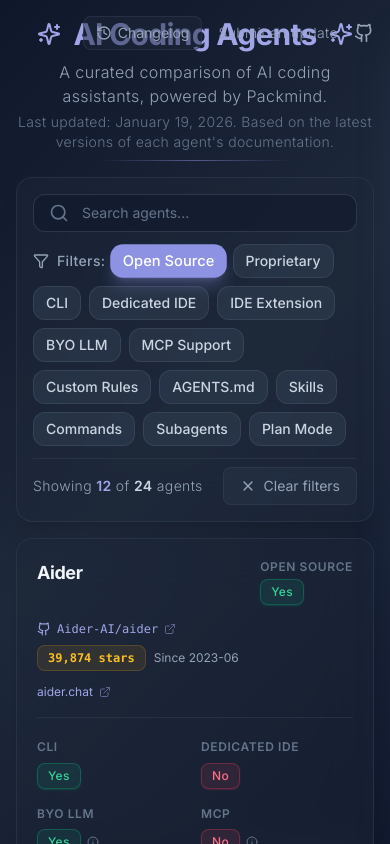
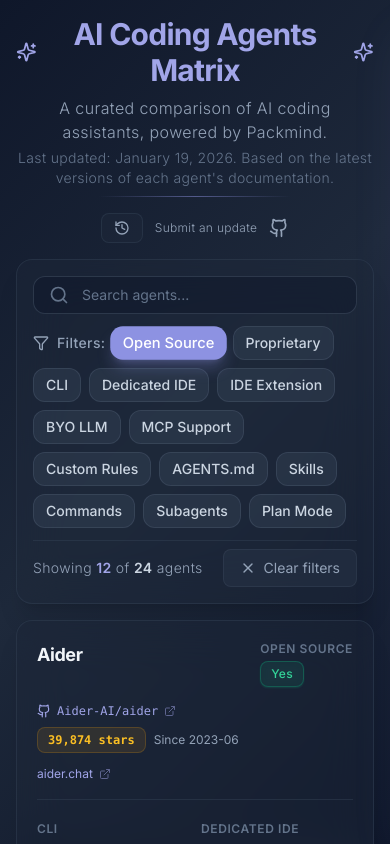
Before and after one commit to PackmindHub/coding-agents-matrix, a React (Vite) app: page / in a window 390 px wide. Both pictures are taken after a click on the button "Open Source". Shown: the top 844 px of the page. Built offline with nearby package versions, Linux system fonts and the light colour scheme.

Commit message:
Improve SEO, rename project and add a new GH issue template

```diff
--- a/index.html
+++ b/index.html
@@ -4,7 +4,34 @@
     <meta charset="UTF-8" />
     <link rel="icon" type="image/svg+xml" href="/vite.svg" />
     <meta name="viewport" content="width=device-width, initial-scale=1.0" />
+
+    <!-- Primary Meta Tags -->
     <title>AI Coding Agents Matrix</title>
+    <meta name="title" content="AI Coding Agents Matrix - Compare Top AI Code Assistants" />
+    <meta name="description" content="Comprehensive comparison matrix of AI coding agents including Claude Code, Cursor, Aider, Windsurf, and more. Compare features, models, pricing, and capabilities to find the best AI assistant for your development workflow." />
+    <meta name="keywords" content="AI coding agents, AI code assistants, Claude Code, Cursor, Aider, Windsurf, Copilot, code completion, AI development tools, coding AI comparison" />
+
+    <!-- Open Graph / Facebook -->
+    <meta property="og:type" content="website" />
+    <meta property="og:url" content="https://coding-agents-matrix.dev/" />
+    <meta property="og:title" content="AI Coding Agents Matrix - Compare Top AI Code Assistants" />
+    <meta property="og:description" content="Comprehensive comparison matrix of AI coding agents including Claude Code, Cursor, Aider, Windsurf, and more. Compare features, models, pricing, and capabilities to find the best AI assistant for your development workflow." />
+    <meta property="og:image" content="https://coding-agents-matrix.dev/og-image.png" />
+
+    <!-- Twitter Card -->
+    <meta property="twitter:card" content="summary_large_image" />
+    <meta property="twitter:url" content="https://coding-agents-matrix.dev/" />
+    <meta property="twitter:title" content="AI Coding Agents Matrix - Compare Top AI Code Assistants" />
+    <meta property="twitter:description" content="Comprehensive comparison matrix of AI coding agents including Claude Code, Cursor, Aider, Windsurf, and more. Compare features, models, pricing, and capabilities." />
+    <meta property="twitter:image" content="https://coding-agents-matrix.dev/og-image.png" />
+
+    <!-- Canonical URL -->
+    <link rel="canonical" href="https://coding-agents-matrix.dev/" />
+
+    <!-- Additional SEO -->
+    <meta name="author" content="PackmindHub" />
+    <meta name="robots" content="index, follow" />
+    <meta name="language" content="English" />
   </head>
   <body>
     <div id="root"></div>
--- a/package.json
+++ b/package.json
@@ -1,5 +1,5 @@
 {
-  "name": "agents-board",
+  "name": "coding-agents-matrix",
   "private": true,
   "version": "0.0.0",
   "type": "module",
--- a/src/App.jsx
+++ b/src/App.jsx
@@ -55,21 +55,39 @@
     <div className="min-h-screen py-4 px-4 sm:px-6 lg:px-8">
       <div className="max-w-[120rem] mx-auto">
         {/* Header */}
-        <div className="mb-4 relative">
-          {/* Header Links - Top Right */}
-          <div className="absolute top-0 right-0 flex items-center gap-4">
+        <div className="mb-4 sm:relative">
+          {/* Title Section */}
+          <div className="text-center">
+            <div className="inline-flex items-center gap-3 mb-2">
+              <Sparkles className="text-violet-400 w-6 h-6" />
+              <h1 className="text-3xl font-bold text-violet-400 tracking-tight">
+                AI Coding Agents Matrix
+              </h1>
+              <Sparkles className="text-violet-400 w-6 h-6" />
+            </div>
+            <p className="text-slate-400 text-base font-light tracking-wide">
+              A curated comparison of AI coding assistants, powered by <a target={"_blank"} href={"https://packmind.com?utm_source=coding-agents-list"}>Packmind</a>.
+            </p>
+            <p className="text-slate-500 text-sm font-light tracking-wide mt-1">
+              Last updated: January 19, 2026. Based on the latest versions of each agent's documentation.
+            </p>
+            <div className="mt-2 h-px w-48 mx-auto bg-gradient-to-r from-transparent via-violet-500/50 to-transparent"></div>
+          </div>
+
+          {/* Header Links - Below title on mobile, top right on desktop */}
+          <div className="flex items-center justify-center gap-3 sm:gap-4 mt-4 sm:absolute sm:top-0 sm:right-0 sm:mt-0 flex-wrap">
             <button
               onClick={() => setIsChangelogOpen(true)}
               className="btn-header"
             >
               <History className="w-4 h-4" />
-              Changelog
+              <span className="hidden sm:inline">Changelog</span>
             </button>
             <a
               href="https://github.com/PackmindHub/coding-agents-matrix/issues"
               target="_blank"
               rel="noopener noreferrer"
-              className="text-slate-400 hover:text-violet-400 text-sm font-light tracking-wide transition-colors duration-200"
+              className="text-slate-400 hover:text-violet-400 text-xs sm:text-sm font-light tracking-wide transition-colors duration-200"
             >
               Submit an update
             </a>
@@ -82,24 +100,6 @@
             >
               <Github className="w-5 h-5" />
             </a>
-          </div>
-
-          {/* Title Section */}
-          <div className="text-center">
-            <div className="inline-flex items-center gap-3 mb-2">
-              <Sparkles className="text-violet-400 w-6 h-6" />
-              <h1 className="text-3xl font-bold text-violet-400 tracking-tight">
-                AI Coding Agents
-              </h1>
-              <Sparkles className="text-violet-400 w-6 h-6" />
-            </div>
-            <p className="text-slate-400 text-base font-light tracking-wide">
-              A curated comparison of AI coding assistants, powered by <a target={"_blank"} href={"https://packmind.com?utm_source=coding-agents-list"}>Packmind</a>.
-            </p>
-            <p className="text-slate-500 text-sm font-light tracking-wide mt-1">
-              Last updated: January 19, 2026. Based on the latest versions of each agent's documentation.
-            </p>
-            <div className="mt-2 h-px w-48 mx-auto bg-gradient-to-r from-transparent via-violet-500/50 to-transparent"></div>
           </div>
         </div>
 
```
Also changed, not shown: 2 other files (tests, documents, lock files or other folders).
